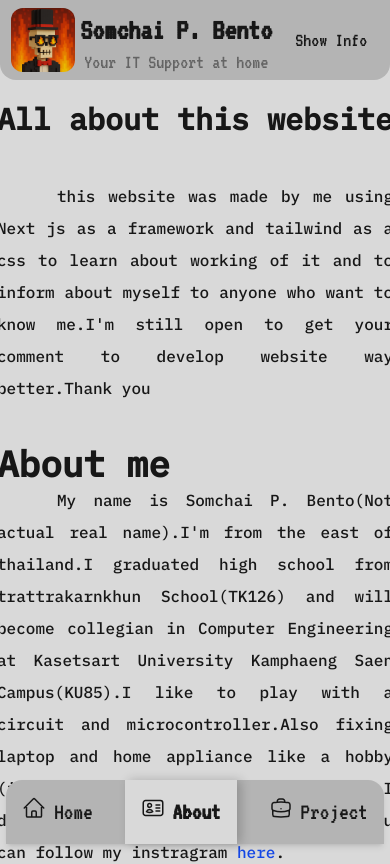
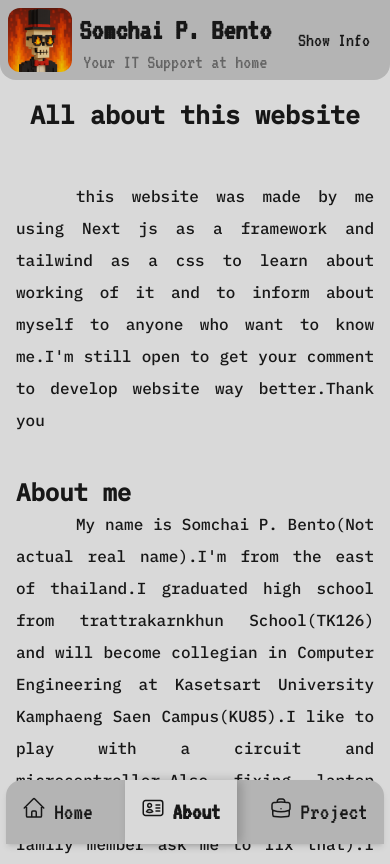
Before and after one commit to BentoTPG/mywebsitev2, a Next.js app: page /about in a window 390 px wide. Shown: the top 864 px of the page. Built offline with nearby package versions, Linux system fonts and the light colour scheme.

Commit message:
Fix phone page view

```diff
--- a/next.config.ts
+++ b/next.config.ts
@@ -1,4 +1,8 @@
 import type { NextConfig } from "next";
+
+module.exports = {
+  allowedDevOrigins: ['http://192.168.1.25:3000'],
+}
 
 const nextConfig: NextConfig = {
   /* config options here */
@@ -6,6 +10,7 @@ const nextConfig: NextConfig = {
   images: {
     unoptimized: true,
   }
+
 };
 
 export default nextConfig;
--- a/src/app/Sidebar.tsx
+++ b/src/app/Sidebar.tsx
@@ -23,10 +23,10 @@ const Sidebar = () => {
   return (
     <aside className={`w-full md:w-64 md:h-auto compo p-2
                       md:p-5 rounded-b-2xl md:rounded-2xl fixed md:flex-col
-                      md:gap-y-1 text-center justify-around z-30 transition-all duration-300  font-[family-name:var(--font-vt-323)] text-xl
+                      md:gap-y-1 text-center justify-between z-30 transition-all duration-300  font-[family-name:var(--font-vt-323)] text-xl
                       ${isOpen ? 'h-auto flex-col' : 'h-20 flex'}`}>
       <div className={` relative aspect-[1/1] md:h-auto md:w-full justify-center ${isOpen ? 'h-40 mx-auto' : 'h-full'}`}>
-        <Image fill src="Profile.png" alt="Profile pic" className={`dark:border-4 dark:border-white rounded-xl`}/>
+        <Image fill src="/Profile.png" alt="Profile pic" className={`dark:border-4 dark:border-white rounded-xl`}/>
       </div>
       <div className="">
         <h2 className="text-3xl font-bold mt-1 whitespace-nowrap">Somchai P. Bento</h2>
--- a/src/app/about/page.tsx
+++ b/src/app/about/page.tsx
@@ -1,14 +1,14 @@
 export default function about() {
     return (
       <div className="grid grid-rows-[20px_1fr_auto] justify-items-center min-h-screen pb-20 gap-16 sm:p-20 mt-20 md:mt-0 font-[family-name:var(--font-ibm-plex-mono)]">
-        <h1 className="text-[30px] md:text-6xl justify-center whitespace-nowrap font-bold">All about this website</h1>
+        <h1 className="text-[25px] md:text-6xl justify-center whitespace-nowrap font-bold">All about this website</h1>
         <main className="leading-loose">
           <p className="indent-15 text-justify ">
             this website was made by me using Next js as a framework and tailwind as a css to learn about
             working of it and to inform about myself to anyone who
             want to know me.I&#39;m still open to get your comment to develop website way better.Thank you
           </p>
-          <h2 className="text-4xl font-bold mt-10">About me</h2>
+          <h2 className="text-2xl font-bold mt-10">About me</h2>
           <p className="indent-15 text-justify">
             My name is Somchai P. Bento(Not actual real name).I&#39;m from the east of thailand.I graduated high school from trattrakarnkhun School(TK126) and will become collegian
             in Computer Engineering at Kasetsart University Kamphaeng Saen Campus(KU85).I like to play with a circuit and microcontroller.Also fixing laptop and home appliance
--- a/src/app/page.tsx
+++ b/src/app/page.tsx
@@ -2,13 +2,13 @@ import Image from "next/image";
 
 export default function Home() {
   return (
-    <div className="grid grid-rows-[20px_1fr_20px] items-center justify-items-center min-h-screen p-8 pb-20 gap-16 sm:p-20 font-[family-name:var(--font-ubuntu)]">
+    <div className="grid grid-rows-[20px_1fr_20px] items-center justify-items-center min-h-screen p-4 pb-20  gap-16 sm:p-20 font-[family-name:var(--font-ubuntu)]">
       <main className="flex flex-col gap-y-1 row-start-2 items-baseline">
         <h1 className="text-7xl font-bold">Hello!! ,</h1>
         <h1 className="text-5xl font-bold whitespace-nowrap">My Name is </h1>
         <div className="flex gap-x-3 text-red-600 justify-center">
-          <h1 className="text-6xl font-extrabold whitespace-nowrap mt-3">BentoTPG</h1>
-          <Image alt='logo' width={300} height={300} src="logo_transparent.png" className="h-auto w-20 logo"/>
+          <h1 className="text-5xl font-extrabold whitespace-nowrap mt-3">BentoTPG</h1>
+          <Image alt='logo' width={300} height={300} src="/logo_transparent.png" className="h-auto w-20 logo"/>
         </div>
 
         <h1 className="text-xl ">And welcome to my website</h1>
--- a/src/app/projectpage/page.tsx
+++ b/src/app/projectpage/page.tsx
@@ -1,6 +1,6 @@
 export default function Projectpage() {
     return (
-      <div className="grid grid-rows-[20px_1fr_20px] items-center justify-items-center min-h-screen p-8 pb-20 gap-16 sm:p-20 font-[family-name:var(--font-ubuntu)]">
+      <div className="grid grid-rows-[20px_1fr_20px] items-center justify-items-center min-h-screen pb-20 gap-16 font-[family-name:var(--font-ubuntu)]">
       <main className="flex flex-col gap-y-1 row-start-2 items-center justify-center">
         <img src="https://media1.tenor.com/m/4YWnDJs7gXMAAAAd/rdr2.gif" alt="Coming soon"  />
         <h2 className="text-3xl">On working,Coming Soon</h2>
```
